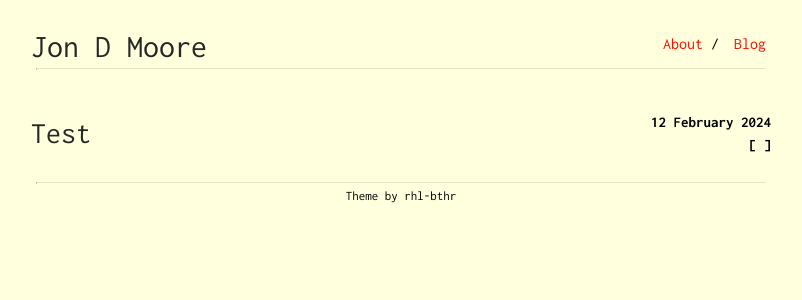
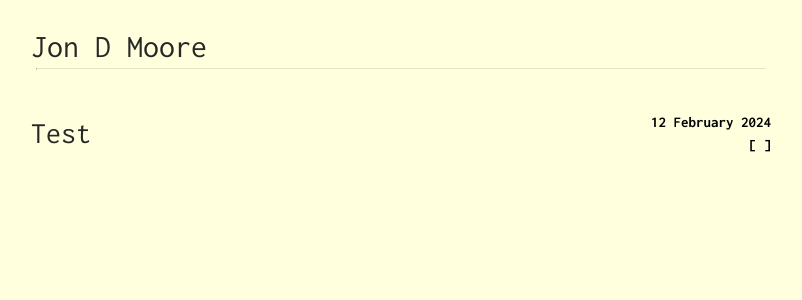
Before and after one commit to JonDMoore/jondmoore.github.io, a Jekyll site: the page built from index.html, in a window 1280 px wide. Shown: the top 300 px of the page, without its empty margins (239-1041 px from the left). Built offline with Jekyll 4.4.1, drawn with Linux system fonts in a browser that asks for light colours; the list of posts is cut into pages by our own code; part of the change alters nothing that is shown.

Commit message:
Update _config.yml

```diff
--- a/_config.yml
+++ b/_config.yml
@@ -1,24 +1,58 @@
 title: Jon D Moore
-author: Jonathon Moore
-subtitle: Thoughts on tech, conservatism, & theology
+email: your-email@example.com
+name: Your name
+description: >- # this means to ignore newlines until "baseurl:"
+  Write an awesome description for your new site here.
+keywords: [Your keywords]
+baseurl: "" # the subpath of your site, e.g. /blog
+url: "" # the base hostname & protocol for your site, e.g. http://example.com
+domain: "example.com" # the domain name for your site, e.g. example.com
+language: en
 
-url: "https://jonDmoore.org"
-baseurl: "/jonDmoore"
+analytics:   # the Google Analytics property ID, e.g. UA-XXXXX-Y
 
-footer_only_homepage: true
-footer_url: "https://github.com/rhl-bthr"
-footer_text: "Theme by rhl-bthr"
+paginate: 25
+paginate_path: "/page:num/"
 
-profile-picture: assets/profile.png
-favicon_location: assets/favicon.ico
+comments: false  # enable comments
+disqus:          # disqus account
 
-permalink: /:year-:month-:day-:title/
+mathjax: true # Mathematics
+mermaid: true # Diagrams
+
+permalink: /:year/:month/:day/:title
+
 sass:
-    style: compressed
-    sass_dir: css
+  sass_dir: _sass
+  style: expanded # compressed, compact, expanded or compressed
 
-navbar:
- - name: "About"
-   link: "about"
- - name: "Blog"
-   link: "blog"
+# Category settings
+jekyll-archives:
+  enabled:
+    - categories
+    - tags
+  layout: archive
+  permalinks:
+    category: /category/:name/
+    tag: /tag/:name/
+
+# Build settings
+markdown: kramdown
+plugins:
+  - jekyll-feed
+  - jekyll-paginate
+  - jekyll-sitemap
+  - jekyll-archives
+  - jekyll-seo-tag
+
+# Exclude from processing.
+# The following items will not be processed, by default. Create a custom list
+# to override the default setting.
+# exclude:
+#   - Gemfile
+#   - Gemfile.lock
+#   - node_modules
+#   - vendor/bundle/
+#   - vendor/cache/
+#   - vendor/gems/
+#   - vendor/ruby/
```
